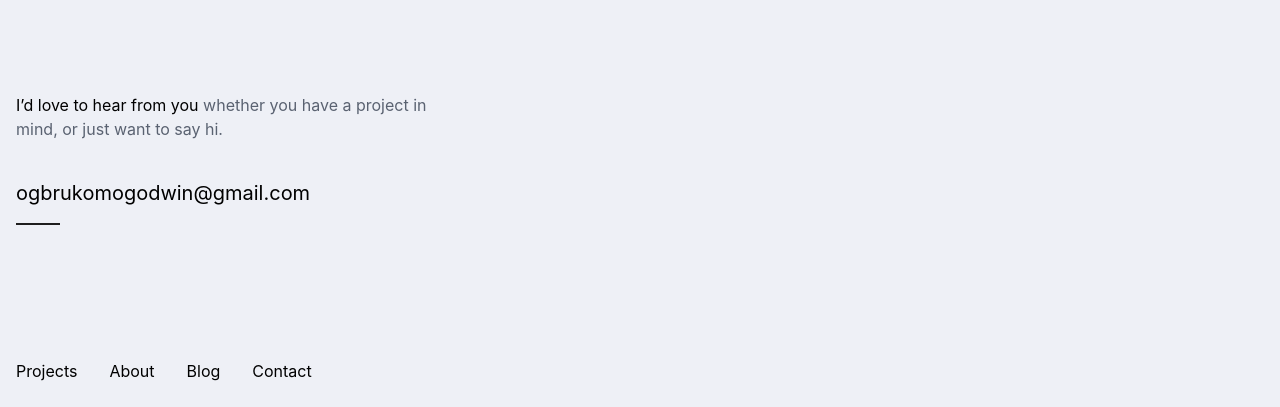
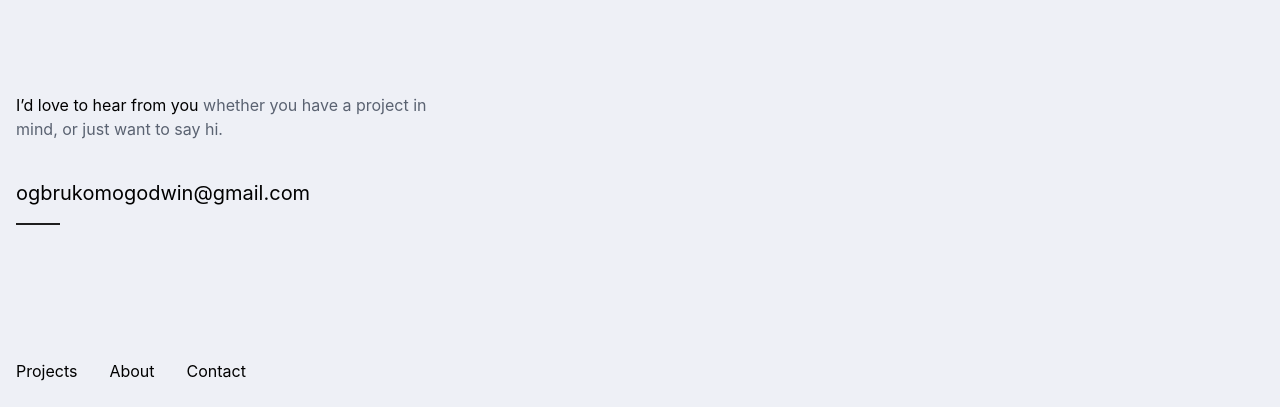
Before and after one commit to macqueen006/portfolio, a website built with Vite: page about.html in a window 1280 px wide. Shown: the part 3291-3698 px from the top of the page. Built offline with nearby package versions, Linux system fonts and the light colour scheme.

Commit message:
fix the footer link

```diff
--- a/about.html
+++ b/about.html
@@ -447,7 +447,6 @@
             <div class="flex flex-wrap justify-start items-center gap-y-6 md:flex-nowrap md:gap-y-0 gap-x-8">
                 <a href="./projects" class="footer-link">Projects</a>
                 <a href="./about" class="footer-link">About</a>
-                <a href="./blog" class="footer-link">Blog</a>
                 <a href="./contact" class="footer-link">Contact</a>
             </div>
         </div>
--- a/contact.html
+++ b/contact.html
@@ -461,7 +461,6 @@
             <div class="flex flex-wrap justify-start items-center gap-y-6 md:flex-nowrap md:gap-y-0 gap-x-8">
                 <a href="./projects" class="footer-link">Projects</a>
                 <a href="./about" class="footer-link">About</a>
-                <a href="./blog" class="footer-link">Blog</a>
                 <a href="./contact" class="footer-link">Contact</a>
             </div>
         </div>
--- a/index.html
+++ b/index.html
@@ -1480,7 +1480,6 @@
             <div class="flex flex-wrap justify-start items-center gap-y-6 md:flex-nowrap md:gap-y-0 gap-x-8">
                 <a href="./projects" class="footer-link">Projects</a>
                 <a href="./about" class="footer-link">About</a>
-                <a href="./blog" class="footer-link">Blog</a>
                 <a href="./contact" class="footer-link">Contact</a>
             </div>
         </div>
--- a/projects.html
+++ b/projects.html
@@ -347,7 +347,6 @@
             <div class="flex flex-wrap justify-start items-center gap-y-6 md:flex-nowrap md:gap-y-0 gap-x-8">
                 <a href="./projects" class="footer-link">Projects</a>
                 <a href="./about" class="footer-link">About</a>
-                <a href="./blog" class="footer-link">Blog</a>
                 <a href="./contact" class="footer-link">Contact</a>
             </div>
         </div>
```
